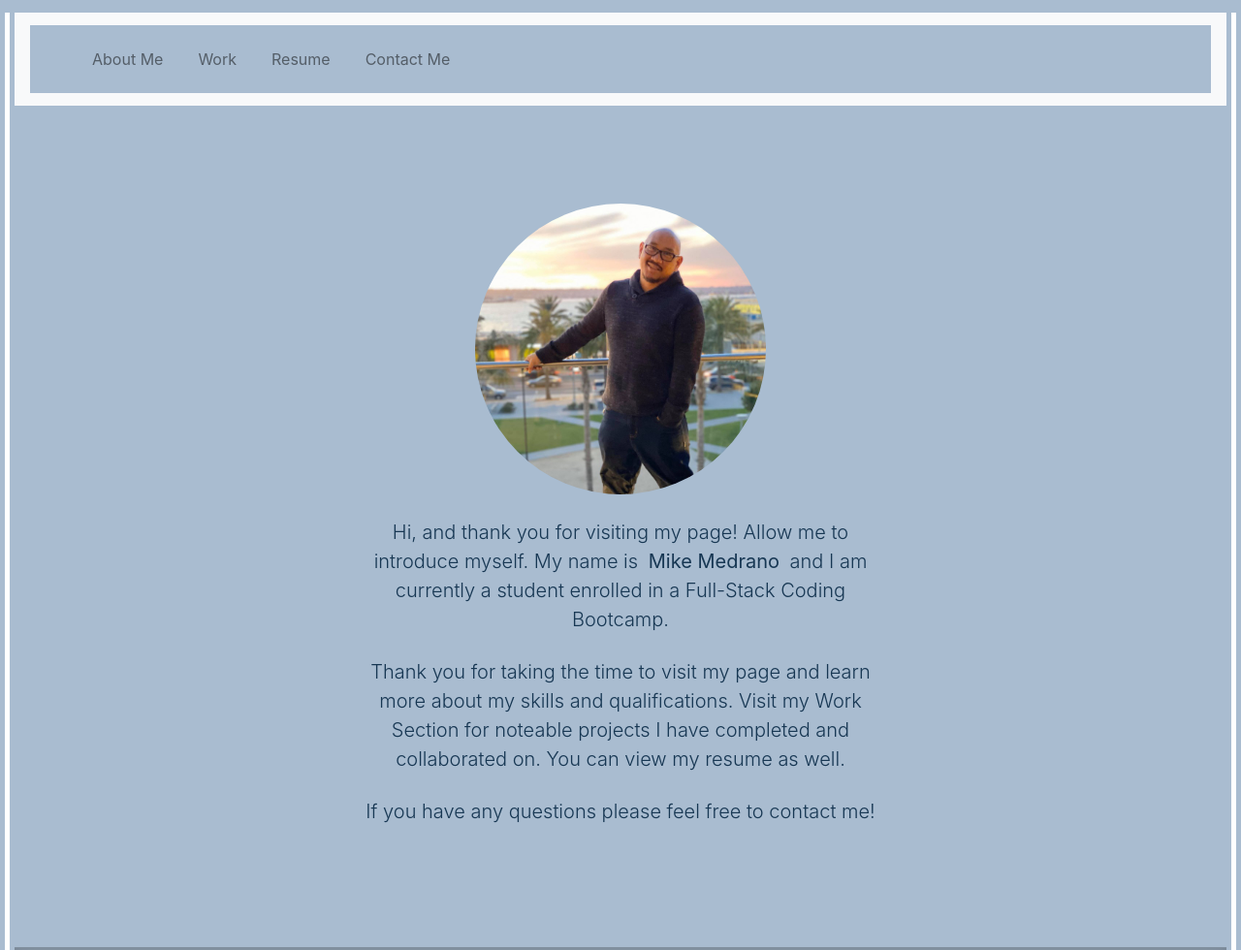
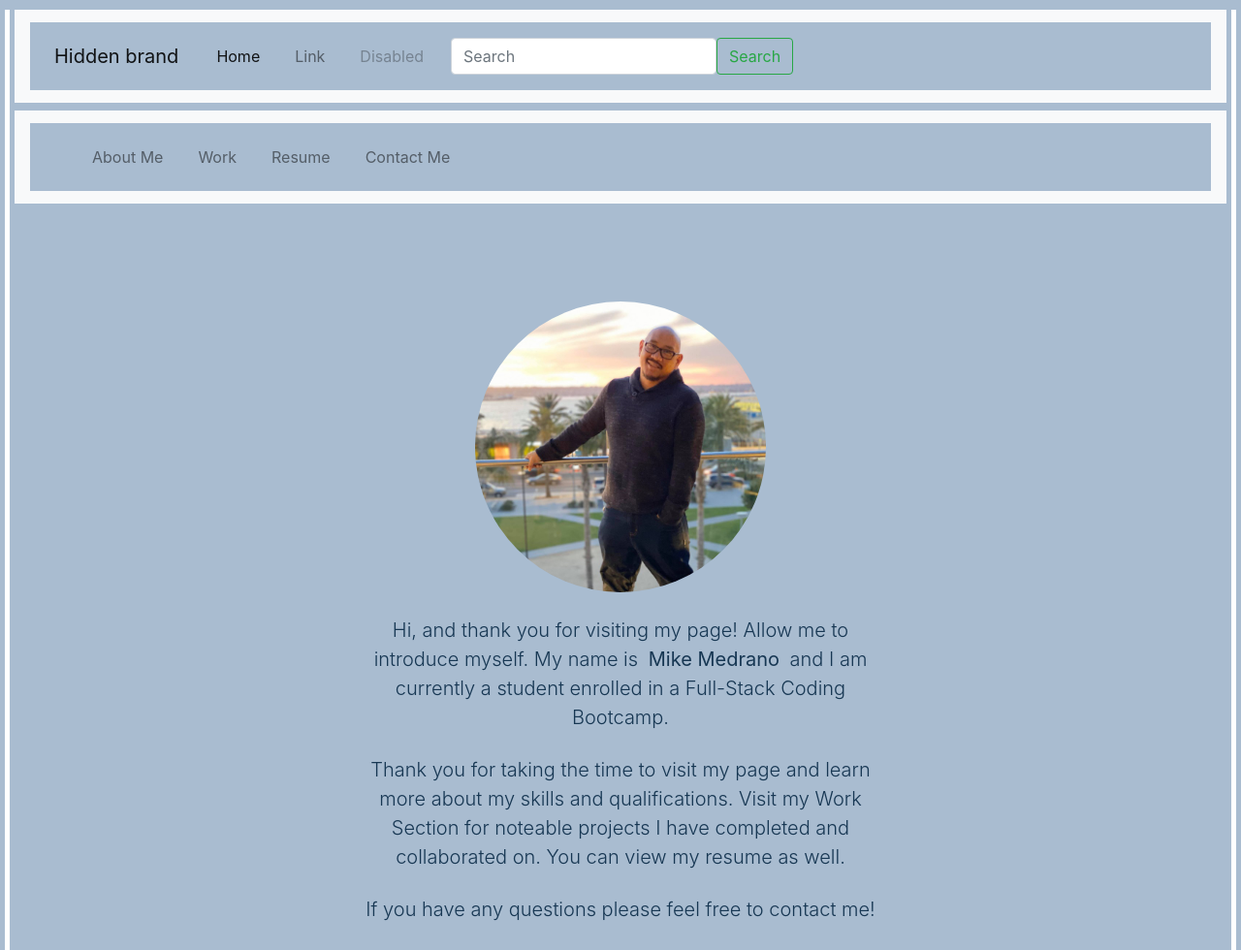
Before and after one commit to mgmedrano/MedranoPortfolio, a plain HTML site: page index.html in a window 1280 px wide. Shown: the top 980 px of the page at 97% size. Drawn offline with nearby package versions, Linux system fonts and the light colour scheme.

Commit message:
Updated COntact me Section

```diff
--- a/index.html
+++ b/index.html
@@ -10,6 +10,37 @@
 </head>
 <body>
 <main>
+
+
+  <nav class="navbar navbar-expand-lg navbar-light bg-light">
+    <div class="container-fluid">
+      <button class="navbar-toggler" type="button" data-bs-toggle="collapse" data-bs-target="#navbarTogglerDemo01" aria-controls="navbarTogglerDemo01" aria-expanded="false" aria-label="Toggle navigation">
+        <span class="navbar-toggler-icon"></span>
+      </button>
+      <div class="collapse navbar-collapse" id="navbarTogglerDemo01">
+        <a class="navbar-brand" href="#">Hidden brand</a>
+        <ul class="navbar-nav me-auto mb-2 mb-lg-0">
+          <li class="nav-item">
+            <a class="nav-link active" aria-current="page" href="#">Home</a>
+          </li>
+          <li class="nav-item">
+            <a class="nav-link" href="#">Link</a>
+          </li>
+          <li class="nav-item">
+            <a class="nav-link disabled" href="#" tabindex="-1" aria-disabled="true">Disabled</a>
+          </li>
+        </ul>
+        <form class="d-flex">
+          <input class="form-control me-2" type="search" placeholder="Search" aria-label="Search">
+          <button class="btn btn-outline-success" type="submit">Search</button>
+        </form>
+      </div>
+    </div>
+  </nav>
+
+
+
+
   <h1 class="visually-hidden"></h1>
   <nav class="navbar navbar-expand-lg navbar-light bg-light">
     <div class="container-fluid">
@@ -124,10 +155,12 @@
     <div class="py-5">
       <h1 class="display-5 fw-bold text-white" id="contact">Contact Me</h1>
       <div class="col-lg-6 mx-auto">
-        <p class="fs-5 mb-4">Want to further discuss my skills or opportunities? Shoot me an email so we can discuss!</p>
+        <p class="fs-5 mb-4">Want to further discuss my skills or opportunities?</p><p> Reach out to me on any one of these platforms!</p>
         <p class="fs-5 mb-4">I look forward to hearing from you!</p>
         <div class="d-grid gap-2 d-sm-flex justify-content-sm-center">
           <button type="button" class="btn btn-outline-info btn-lg px-4 me-sm-3 fw-bold"><a href="mailto:mgmedrano0203@gmail.com">Email</a></button>
+          <button type="button" class="btn btn-outline-info btn-lg px-4 me-sm-3 fw-bold"><a href="https://www.linkedin.com/in/mgmedrano/">LinkedIn</a></button>
+          <button type="button" class="btn btn-outline-info btn-lg px-4 me-sm-3 fw-bold"><a href="https://github.com/mgmedrano">GitHub</a></button>
         </div>
       </div>
     </div>
--- a/style.css
+++ b/style.css
@@ -1,4 +1,4 @@
-/* bootstrap heroes*/
+bootstrap heroes
 .b-example-divider {
     height: 3rem;
     background-color: rgba(0, 0, 0, .1);
```
Also changed, not shown: Assets/54432652_10216336294292521_4749488308952760320_n.jpeg (added), 1 other file.
